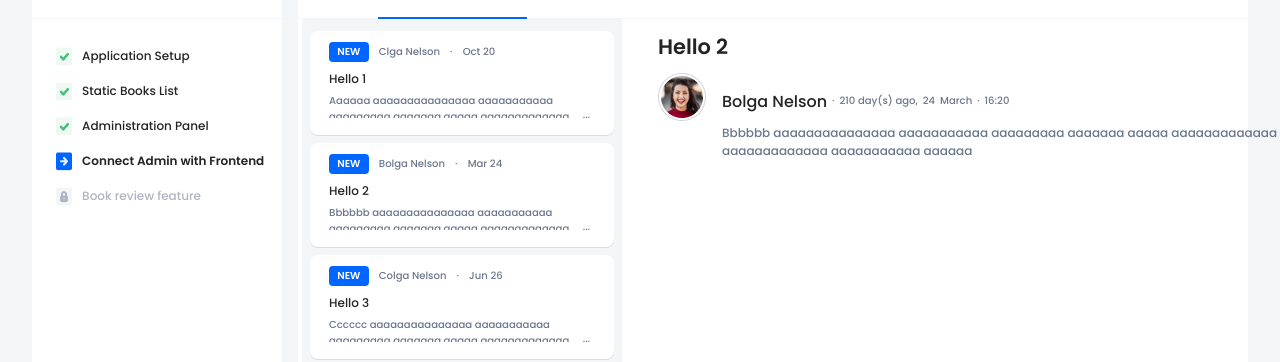
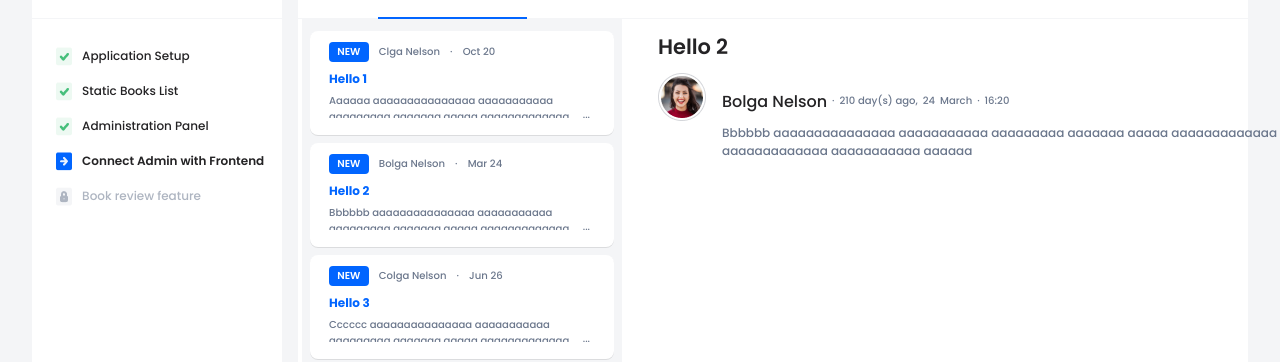
Before and after one commit to KatarzynaChmielecka/junior-front-end-developer-1666086087, a React (Create React App) app: page /0 in a window 1280 px wide. Shown: the part 126-488 px from the top of the page. Built offline with nearby package versions, Linux system fonts and the light colour scheme.

Commit message:
Repaired title on tab in business context

```diff
--- a/src/components/business-context/BusinessTasksList.module.css
+++ b/src/components/business-context/BusinessTasksList.module.css
@@ -23,6 +23,10 @@
 
   margin: 0.5rem 0 0.31rem 0;
 }
+.notRead.business-context-title-short {
+  color: #0165ff;
+  font-weight: 700;
+}
 .business-context-content-short {
   overflow: hidden;
   position: relative;
--- a/src/components/business-context/BusinessTasksList.tsx
+++ b/src/components/business-context/BusinessTasksList.tsx
@@ -21,7 +21,15 @@
           })}
         </p>
       </div>
-      <p className={classes['business-context-title-short']}>{title}</p>
+      <p
+        className={
+          !clickedIndex
+            ? `${classes['business-context-title-short']} ${classes.notRead}`
+            : `${classes['business-context-title-short']}`
+        }
+      >
+        {title}
+      </p>
 
       <p className={classes['business-context-content-short']}>{content}</p>
     </>
--- a/src/pages/TaskTabContent.module.css
+++ b/src/pages/TaskTabContent.module.css
@@ -42,10 +42,7 @@
   box-shadow: 0px 8px 16px #54545433;
 }
 
-.notRead .business-context-title-short {
-  color: #0165ff;
-  font-weight: 700;
-}
+
 
 .read:focus {
   color: #6b778c;
@@ -53,5 +50,5 @@
 
 .read:focus .business-context-title-short {
   color: #242325;
-  font-weight: 500;
+  font-weight: 700;
 }
```
